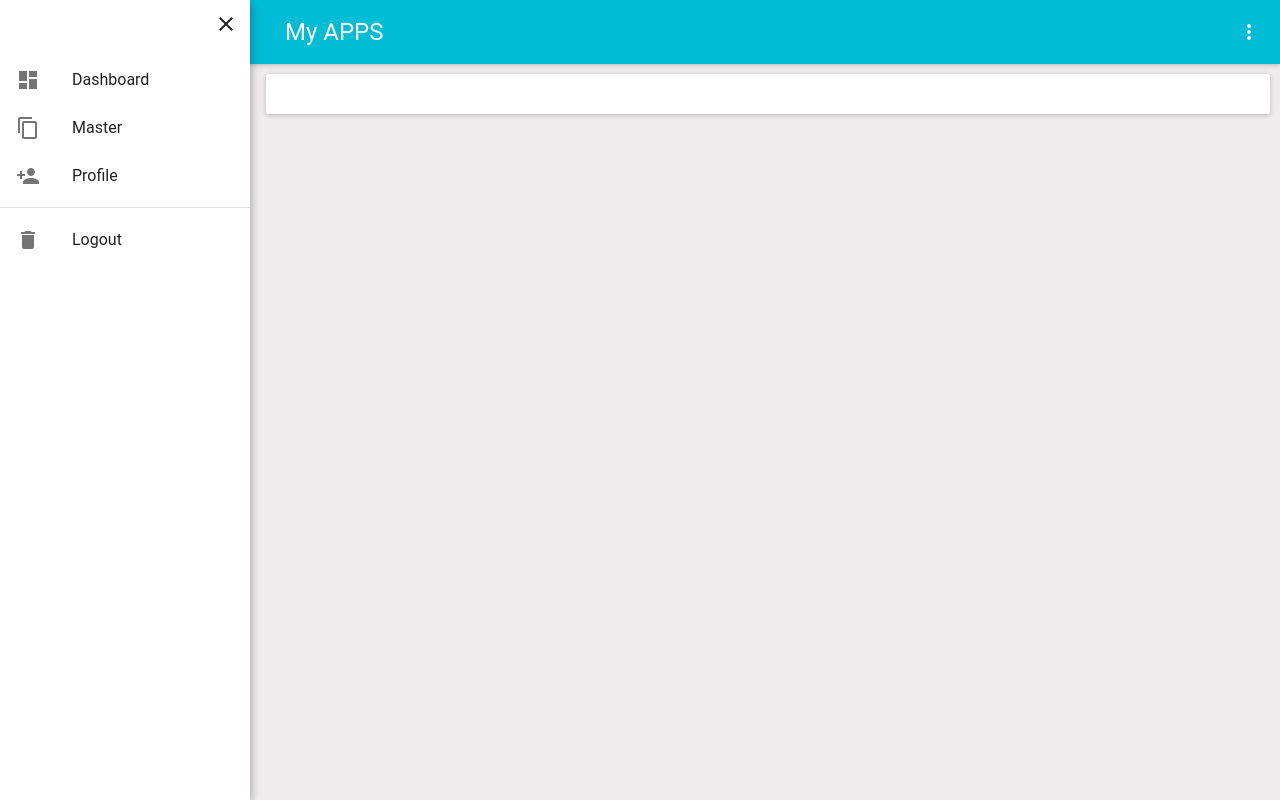
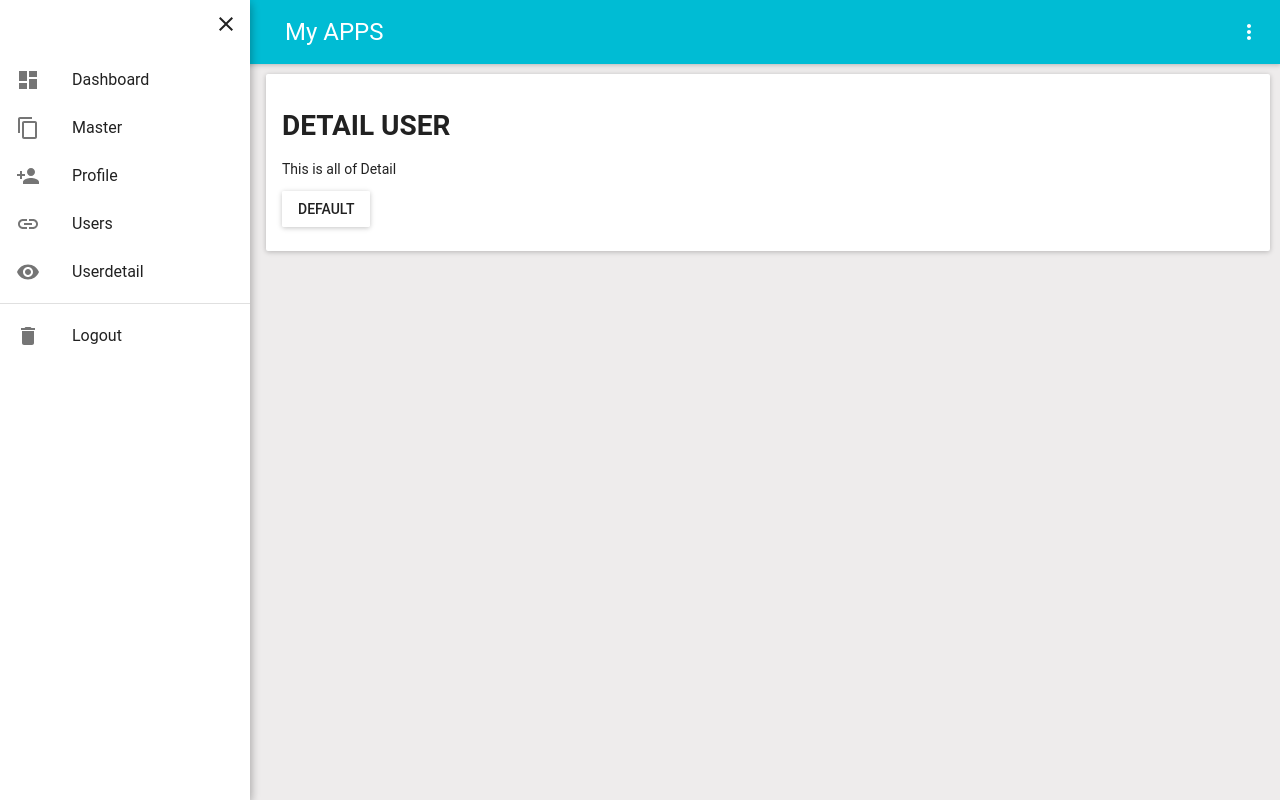
Before and after one commit to raflesngln/reactjs-material, a React (Create React App) app: page /users/1 in a window 1280 px wide. Built offline with nearby package versions, Linux system fonts and the light colour scheme.

Commit message:
fix routing nested before add loading bar progress

```diff
--- a/src/mymodul/ListMenuSidebar.jsx
+++ b/src/mymodul/ListMenuSidebar.jsx
@@ -35,6 +35,8 @@ const ListMenuSidebar = () => (
       <MenuItem containerElement={<Link to="/" />} primaryText="Dashboard" leftIcon={<Dashboard />}/>
       <MenuItem containerElement={<Link to="/about" />} primaryText="Master" leftIcon={<ContentCopy />}/>
       <MenuItem containerElement={<Link to="/profile" />} primaryText="Profile" leftIcon={<PersonAdd />}/>
+      <MenuItem containerElement={<Link to="/users" />} primaryText="Users" leftIcon={<ContentLink />}/>
+      <MenuItem containerElement={<Link to="/users/2" />} primaryText="Userdetail" leftIcon={<RemoveRedEye />}/>
     <Divider />
       <MenuItem containerElement={<Link to="/" />} primaryText="Logout" leftIcon={<Delete />}/>
       </Menu>
--- a/src/mymodul/Sidebar.jsx
+++ b/src/mymodul/Sidebar.jsx
@@ -8,12 +8,15 @@ import './mystyle.css';
 import {
   BrowserRouter as Router,
   Route,
-  Link
+  Link,
+  Switch
 } from 'react-router-dom';
 //this is page routing
 import Home from './Home';
 import About from './About';
 import Profile from './Profile';
+import Users from './Users';
+import Usersdetail from './Usersdetail';
 
 //for menu app bar
 import AppBar from 'material-ui/AppBar';
@@ -96,6 +99,10 @@ class Sidebar extends React.Component {
           <Route exact path="/" component={Home} />
           <Route path="/about" component={About} />
           <Route path="/profile" component={Profile} />
+          <Switch>
+          <Route exact path="/users" component={Users} />
+          <Route path="/users/:2" component={Usersdetail} />
+        </Switch>
           </div>
           </CardText>
         </Card>
--- /dev/null
+++ b/src/mymodul/Users.jsx
@@ -0,0 +1,29 @@
+import React from 'react';
+import RaisedButton from 'material-ui/RaisedButton';
+
+class Users extends React.Component{
+    constructor(props) {
+        super(props);
+        this.state = {
+            name: "Rafles Nainggolan",
+            address:'jakarta barat'
+        };
+        this.clickMe=this.clickMe.bind(this);
+    }
+    clickMe() {
+        alert(`Hellooo, ${this.state.name} You click with handler functions`);
+      }
+
+    render(){
+        return (
+        <div>
+            <h1>LIST OF ALL USERS</h1>
+            <p>This is all of users</p>
+            <RaisedButton label="Default" />
+        </div>
+        );
+    }
+}
+
+
+export default Users;
--- /dev/null
+++ b/src/mymodul/Usersdetail.jsx
@@ -0,0 +1,29 @@
+import React from 'react';
+import RaisedButton from 'material-ui/RaisedButton';
+
+class Usersdetail extends React.Component{
+    constructor(props) {
+        super(props);
+        this.state = {
+            name: "Rafles Nainggolan",
+            address:'jakarta barat'
+        };
+        this.clickMe=this.clickMe.bind(this);
+    }
+    clickMe() {
+        alert(`Hellooo, ${this.state.name} You click with handler functions`);
+      }
+
+    render(){
+        return (
+        <div>
+            <h1>DETAIL USER</h1>
+            <p>This is all of Detail</p>
+            <RaisedButton label="Default" />
+        </div>
+        );
+    }
+}
+
+
+export default Usersdetail;
```
